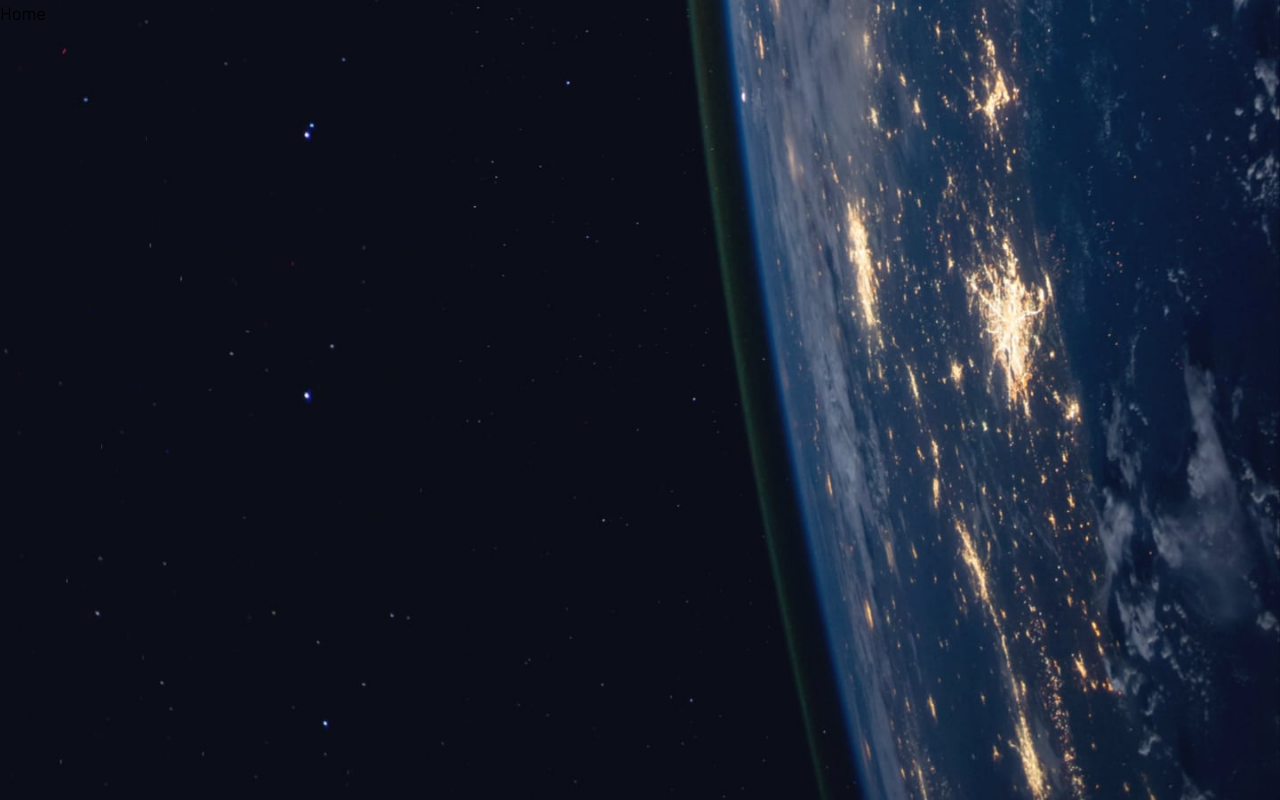
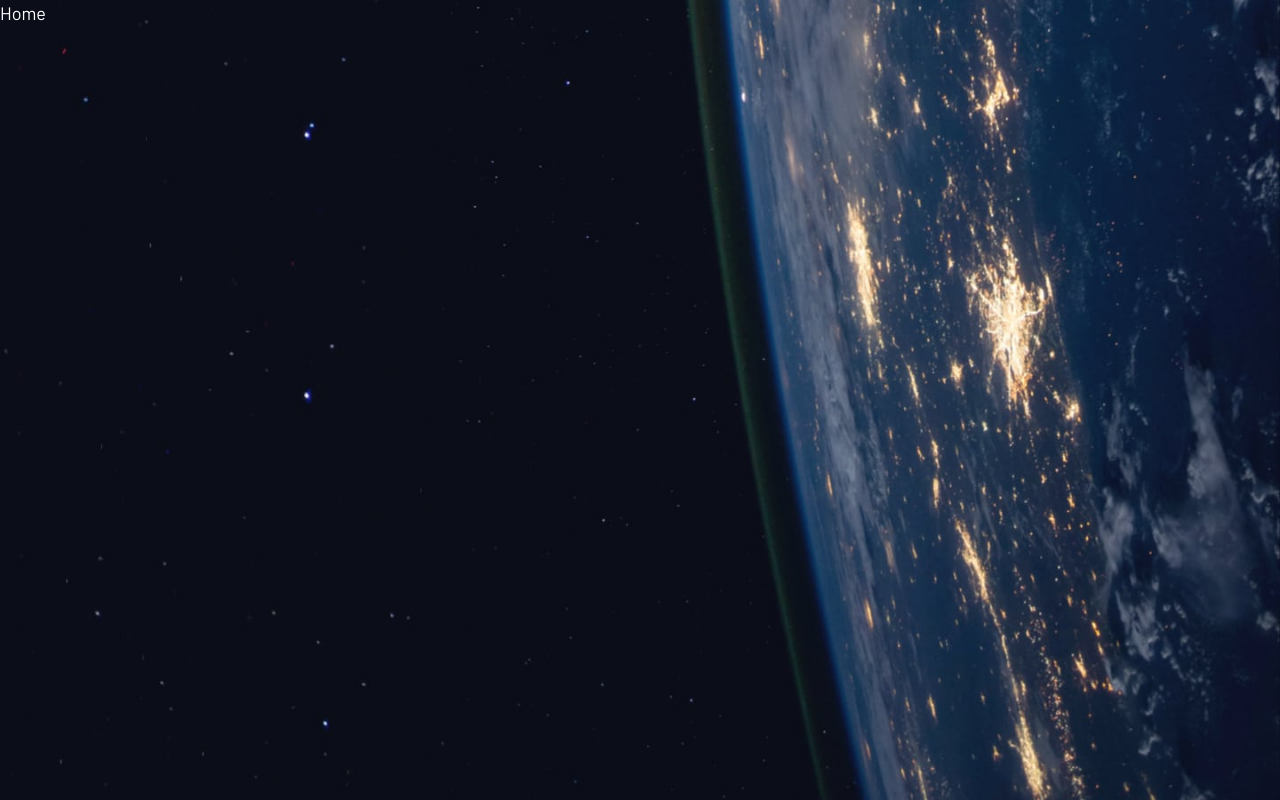
Before and after one commit to Chamara-Wijepala/space-tourism, a React (Create React App) app: page /#/ in a window 1280 px wide. Built offline with nearby package versions, Linux system fonts and the light colour scheme; a web font is replaced by a local one.

Commit message:
Fix bug with text color and background color

```diff
--- a/src/global.css
+++ b/src/global.css
@@ -118,7 +118,7 @@ select {
 }
 
 .text-white {
-  color: rgb(var(--clr-white, white));
+  color: rgb(var(--clr-white));
 }
 .text-light {
   color: rgb(var(--clr-light));
@@ -187,8 +187,8 @@ select {
 body {
   font-family: var(--ff-sans-normal);
   font-size: var(--fs-400);
-  color: var(--clr-white);
-  background-color: var(--clr-dark);
+  color: rgb(var(--clr-white));
+  background-color: rgb(var(--clr-dark));
 }
 
 h1,
```
